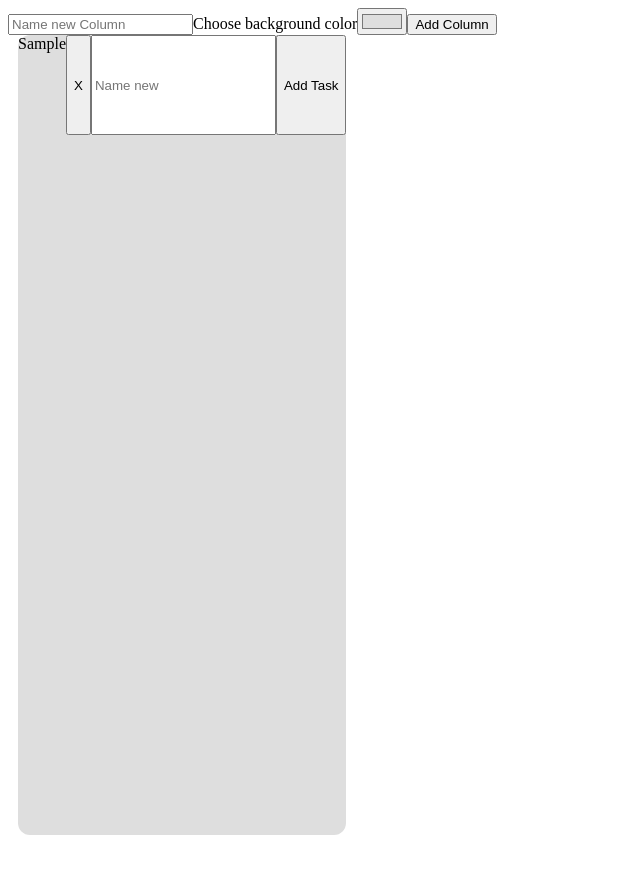
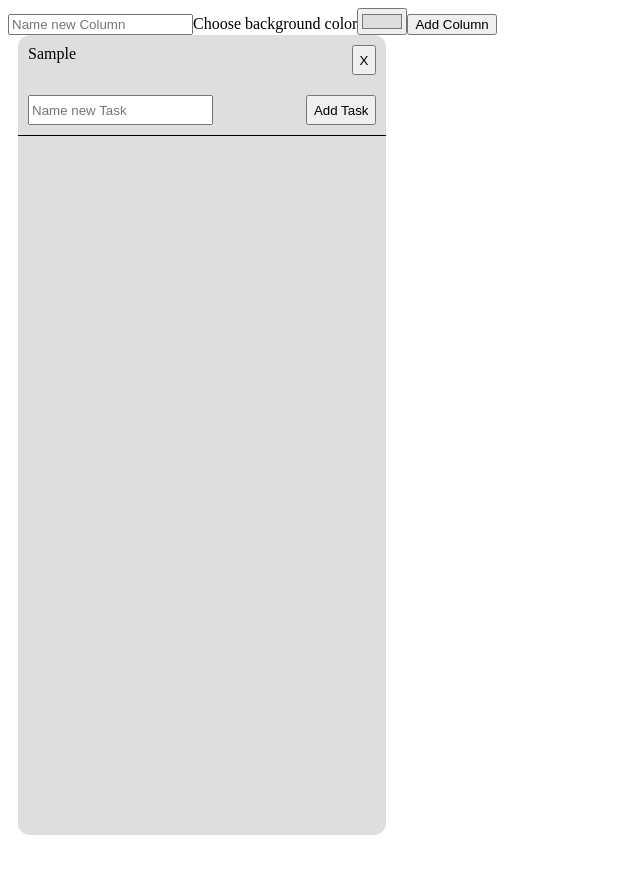
Before and after one commit to LodenH16/vue-kanban, a Vue app: page / in a window 1280 px wide. Both pictures are taken after typing "Sample" into the empty fields and a click on the button "Add Column". Shown: the top 874 px of the page, without its empty margins (0-640 px from the left). Built offline with nearby package versions, Linux system fonts and the light colour scheme.

Commit message:
style column header

```diff
--- a/src/components/KanbanColumn.vue
+++ b/src/components/KanbanColumn.vue
@@ -34,13 +34,17 @@ export default defineComponent({
 <template>
     <div class="columnWrapper" :style="cssProps">
         <div class="columnHeader handle">
-            <div>{{col?.name}}</div>
-            <button @click="$emit('removeColumn',col?.id)">X</button>
-            <input v-model="newTaskName" placeholder="Name new"
-            @keyup.enter="$emit('addNewTask', newTaskName, col?.id); newTaskName=''" />
-            <button @click="$emit('addNewTask',newTaskName, col?.id); newTaskName=''" >
-            Add Task
-            </button>
+            <div class="colHeaderLine">
+                <div>{{col?.name}}</div>
+                <button id="deleteColumnBtn" @click="$emit('removeColumn',col?.id)">X</button>
+            </div>
+            <div class="colHeaderLine">
+                <input v-model="newTaskName" placeholder="Name new Task"
+                @keyup.enter="$emit('addNewTask', newTaskName, col?.id); newTaskName=''" />
+                <button @click="$emit('addNewTask',newTaskName, col?.id); newTaskName=''" >
+                Add Task
+                </button>
+            </div>
         </div>
         <Draggable
             itemKey="id"
@@ -60,8 +64,16 @@ export default defineComponent({
 <style>
     .columnHeader {
         display: flex;
+        flex-wrap: wrap;
         width: 100%;
         height: 100px;
+        border-bottom: solid black 1px;
+    }
+    .colHeaderLine {
+        width: 100%;
+        display: flex;
+        justify-content: space-between;
+        padding: 10px;
     }
     .taskWrapper {
         width: 100%;
```
